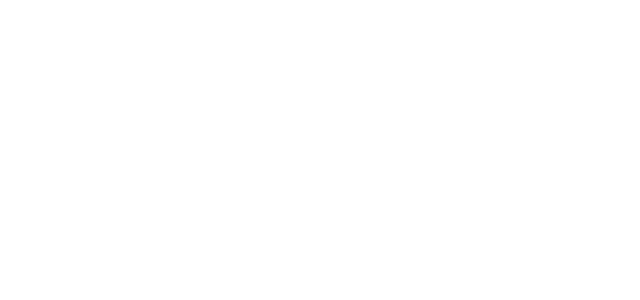
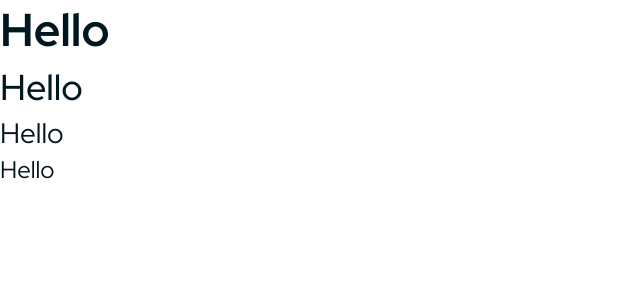
Before and after one commit to MrToro/monito-pets-react-app-eCommerce, a React (Vite) app: page / in a window 1280 px wide. Shown: the top 300 px of the page, without its empty margins (0-640 px from the left). Built offline with nearby package versions, Linux system fonts and the light colour scheme.

Commit message:
Heading Styles

```diff
--- a/src/app/App.tsx
+++ b/src/app/App.tsx
@@ -1,10 +1,14 @@
 import Button from '../components/button/Button';
 import { BsArrowRightCircle } from 'react-icons/bs';
+import Heading from '../components/heading/Heading';
 
 function App() {
 	return (
 		<>
-
+			<Heading level={1} weight='bold'>Hello</Heading>
+			<Heading level={2} weight='semibold'>Hello</Heading>
+			<Heading level={3} weight='regular'>Hello</Heading>
+			<Heading level={4} weight='regular'>Hello</Heading>
 		</>
 	);
 }
--- a/src/components/heading/Heading.scss
+++ b/src/components/heading/Heading.scss
@@ -0,0 +1,61 @@
+@use '../../scss/base/breakpoints' as media;
+@use '../../scss/base/colors' as colors;
+@use '../../scss/base/fonts' as font;
+
+.heading {
+	&--level-1 {
+		&.heading--weight-regular {
+			@include font.heading(4, 400)
+		}
+
+		&.heading--weight-semibold {
+			@include font.heading(4, 500)
+		}
+
+		&.heading--weight-bold {
+			@include font.heading(4, 700)
+		}
+	}
+
+	&--level-2 {
+		&.heading--weight-regular {
+			@include font.heading(3, 400)
+		}
+
+		&.heading--weight-semibold {
+			@include font.heading(3, 500)
+		}
+
+		&.heading--weight-bold {
+			@include font.heading(3, 700)
+		}
+	}
+
+	&--level-3 {
+		&.heading--weight-regular {
+			@include font.heading(2, 400)
+		}
+
+		&.heading--weight-semibold {
+			@include font.heading(2, 500)
+		}
+
+		&.heading--weight-bold {
+			@include font.heading(2, 700)
+		}
+	}
+
+	&--level-4 {
+		&.heading--weight-regular {
+			@include font.heading(1, 400)
+		}
+
+		&.heading--weight-semibold {
+			@include font.heading(1, 500)
+		}
+
+		&.heading--weight-bold {
+			@include font.heading(1, 700)
+		}
+	}
+}
--- a/src/components/heading/Heading.tsx
+++ b/src/components/heading/Heading.tsx
@@ -1,6 +1,8 @@
 import './Heading.scss';
 
-const Heading = ({ className, level, children }: IHeadingProps) => {
+const Heading = ({ className = '', level = 4, weight = 'regular', children }: IHeadingProps) => {
+	className = `heading heading--level-${level} heading--weight-${weight} ${className}`;
+
 	switch (level) {
 		case 1:
 			return <h1 className={className}>{children}</h1>;
@@ -11,21 +13,16 @@
 		case 3:
 			return <h3 className={className}>{children}</h3>;
 
-    case 4:
+		default:
 			return <h4 className={className}>{children}</h4>;
-
-    case 5:
-      return <h5 className={className}>{children}</h5>;
-
-    default:
-      return <h6 className={className}>{children}</h6>;
 	}
 };
 
-export default Heading
+export default Heading;
 
 interface IHeadingProps {
-  className?: '' | string;
-  level: 1 | 2 | 3 | 4 | 5;
+	className?: string;
+	level?: 1 | 2 | 3 | 4;
+	weight: 'regular' | 'semibold' | 'bold';
 	children: React.ReactNode;
 }
--- /dev/null
+++ b/src/scss/_globals.scss
@@ -0,0 +1,9 @@
+@use 'base/breakpoints' as media;
+@use 'base/colors' as colors;
+@use 'base/fonts' as font;
+
+body {
+  @include font.body(5);
+  font-family: font.family();
+  color: colors.natural(100);
+}
--- /dev/null
+++ b/src/scss/_utilities.scss
@@ -0,0 +1,11 @@
+.font-weight-regular {
+	font-weight: 400;
+}
+
+.font-weight-semibold {
+	font-weight: 500;
+}
+
+.font-weight-bold {
+	font-weight: 700;
+}
--- a/src/scss/main.scss
+++ b/src/scss/main.scss
@@ -1,11 +1,3 @@
 @use 'reset';
-
-@use 'base/breakpoints' as media;
-@use 'base/colors' as colors;
-@use 'base/fonts' as font;
-
-body {
-  @include font.body(2);
-  font-family: font.family();
-  color: colors.natural(100);
-}
+@use 'globals';
+@use 'utilities';
```
Lines whose indentation alone changed are shown as unchanged.
